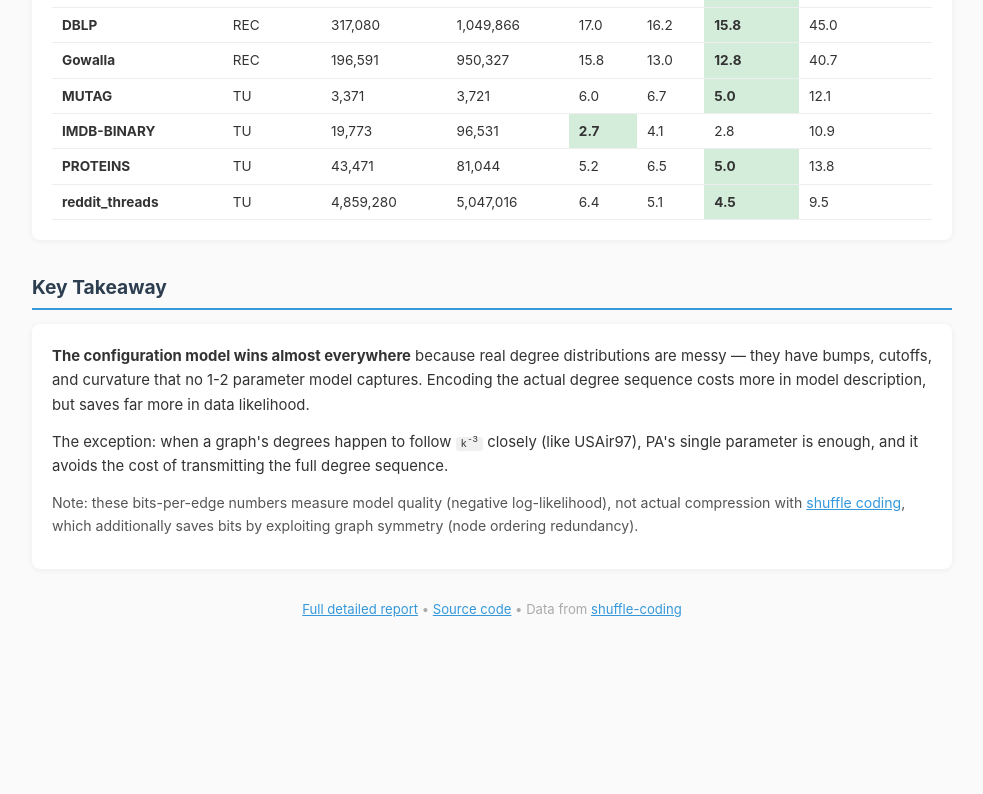
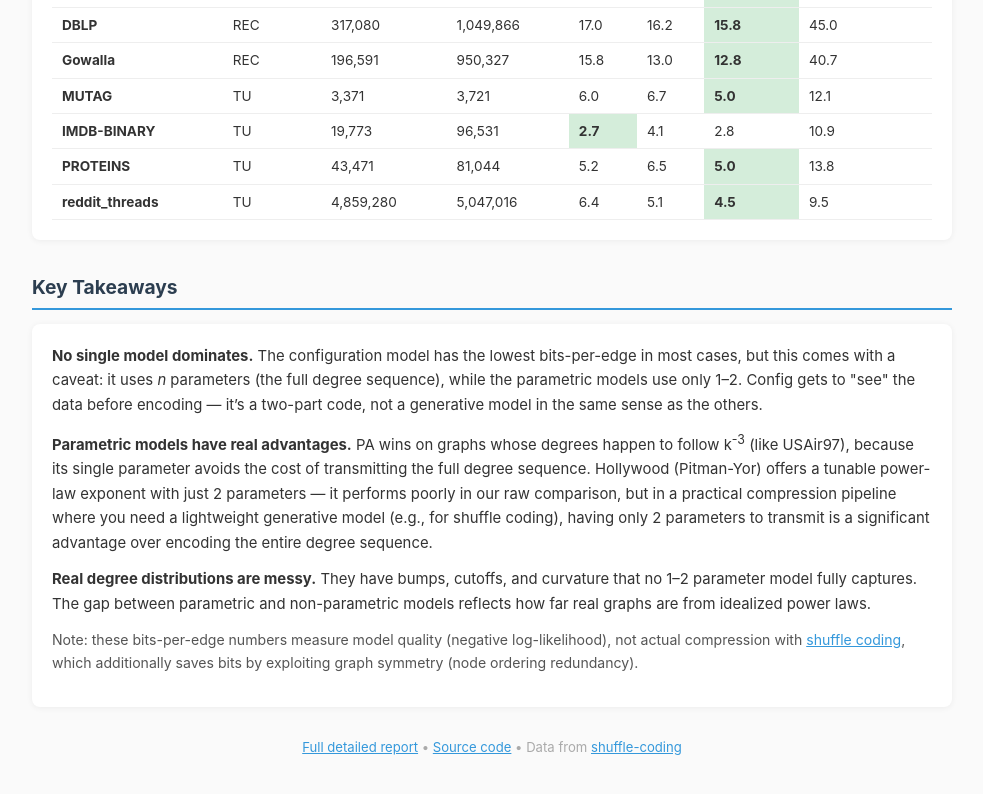
Before and after one commit to loevlie/graph_models, a plain HTML site: page index.html in a window 1280 px wide. Shown: the part 3270-4064 px from the top of the page, without its empty margins (148-1131 px from the left). Before the commit the page ends 3927 px from the top, so only its background shows below. Drawn offline with Linux system fonts and the light colour scheme.

Commit message:
Balance takeaways — acknowledge parametric model advantages

```diff
--- a/index.html
+++ b/index.html
@@ -144,14 +144,21 @@ The tradeoff: more parameters fit data better, but cost more bits to describe th
   </table>
 </div>
 
-<h2>Key Takeaway</h2>
+<h2>Key Takeaways</h2>
 <div class="card">
-  <p><b>The configuration model wins almost everywhere</b> because real degree distributions are messy &mdash;
-  they have bumps, cutoffs, and curvature that no 1-2 parameter model captures.
-  Encoding the actual degree sequence costs more in model description, but saves
-  far more in data likelihood.</p>
-  <p>The exception: when a graph's degrees happen to follow <code>k<sup>-3</sup></code> closely (like USAir97),
-  PA's single parameter is enough, and it avoids the cost of transmitting the full degree sequence.</p>
+  <p><b>No single model dominates.</b> The configuration model has the lowest bits-per-edge in most cases,
+  but this comes with a caveat: it uses <em>n</em> parameters (the full degree sequence), while the
+  parametric models use only 1&ndash;2. Config gets to "see" the data before encoding &mdash; it&rsquo;s
+  a two-part code, not a generative model in the same sense as the others.</p>
+  <p><b>Parametric models have real advantages.</b> PA wins on graphs whose degrees happen to follow
+  k<sup>-3</sup> (like USAir97), because its single parameter avoids the cost of transmitting the full
+  degree sequence. Hollywood (Pitman-Yor) offers a tunable power-law exponent with just 2 parameters &mdash;
+  it performs poorly in our raw comparison, but in a practical compression pipeline where you need a
+  lightweight generative model (e.g., for shuffle coding), having only 2 parameters to transmit
+  is a significant advantage over encoding the entire degree sequence.</p>
+  <p><b>Real degree distributions are messy.</b> They have bumps, cutoffs, and curvature that no
+  1&ndash;2 parameter model fully captures. The gap between parametric and non-parametric models
+  reflects how far real graphs are from idealized power laws.</p>
   <p style="font-size:0.88em;color:#555;">Note: these bits-per-edge numbers measure model quality (negative log-likelihood), not actual
   compression with <a href="https://github.com/juliuskunze/shuffle-coding">shuffle coding</a>,
   which additionally saves bits by exploiting graph symmetry (node ordering redundancy).</p>
```
